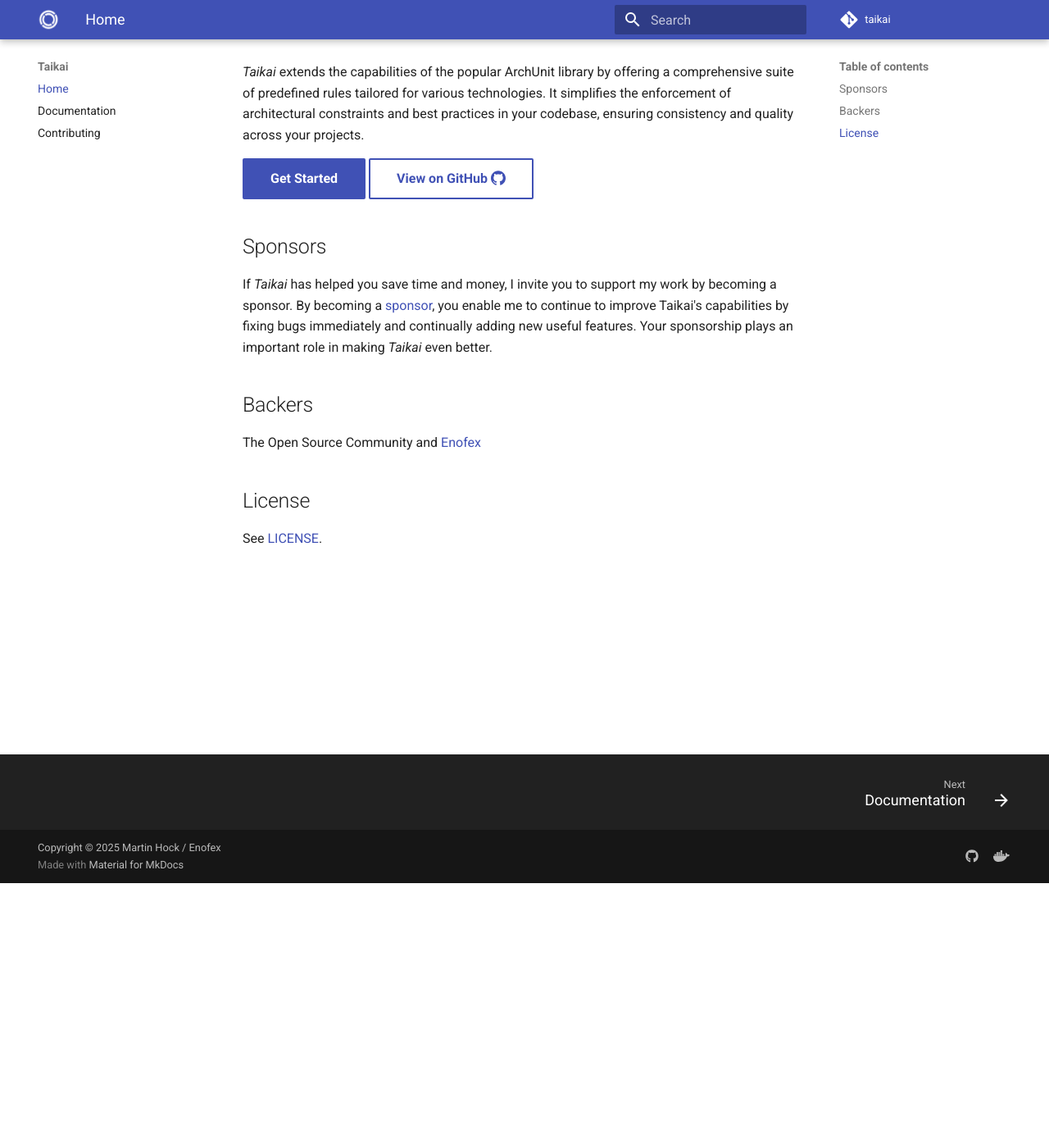
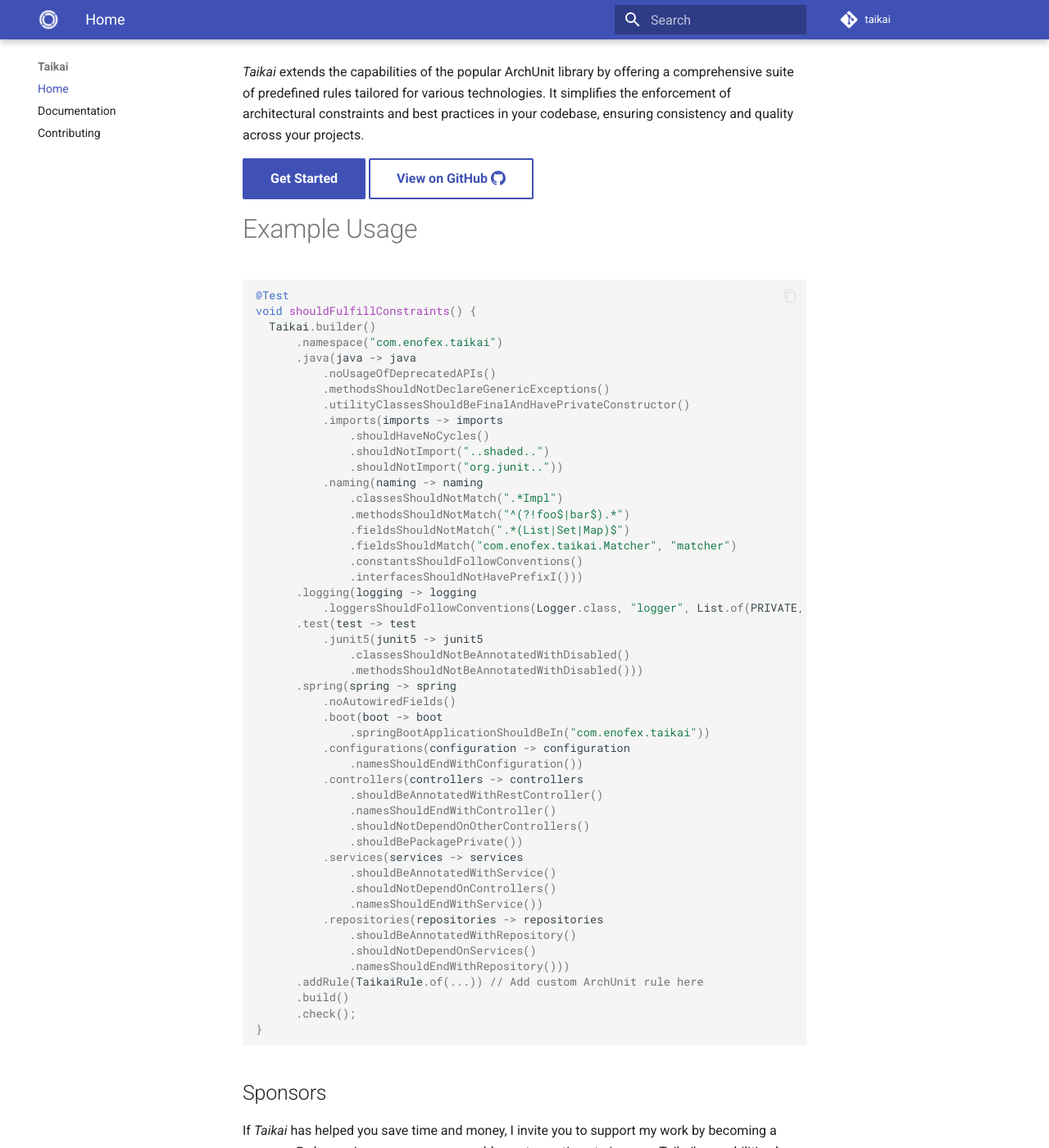
Before and after one commit to enofex/taikai, an MkDocs documentation site: the page built from docs/index.md, in a window 1280 px wide and 1400 px high, scrolled down 323 px. Shown: the whole window at 82% size. Built offline with MkDocs 1.6.1 and Material for MkDocs 9.7.7, drawn with Linux system fonts in a browser that asks for light colours; comment, search, counter and statistics services are not loaded.

Commit message:
Add example to docs

````diff
--- a/docs/index.md
+++ b/docs/index.md
@@ -6,6 +6,59 @@
 
 [Get Started](./documentation){ .md-button .md-button--primary }
 [View on GitHub :simple-github:](https://github.com/enofex/taikai){ .md-button }
+
+# Example Usage
+
+```java
+@Test
+void shouldFulfillConstraints() {
+  Taikai.builder()
+      .namespace("com.enofex.taikai")
+      .java(java -> java
+          .noUsageOfDeprecatedAPIs()
+          .methodsShouldNotDeclareGenericExceptions()
+          .utilityClassesShouldBeFinalAndHavePrivateConstructor()
+          .imports(imports -> imports
+              .shouldHaveNoCycles()
+              .shouldNotImport("..shaded..")
+              .shouldNotImport("org.junit.."))
+          .naming(naming -> naming
+              .classesShouldNotMatch(".*Impl")
+              .methodsShouldNotMatch("^(?!foo$|bar$).*")
+              .fieldsShouldNotMatch(".*(List|Set|Map)$")
+              .fieldsShouldMatch("com.enofex.taikai.Matcher", "matcher")
+              .constantsShouldFollowConventions()
+              .interfacesShouldNotHavePrefixI()))
+      .logging(logging -> logging
+          .loggersShouldFollowConventions(Logger.class, "logger", List.of(PRIVATE, FINAL)))
+      .test(test -> test
+          .junit5(junit5 -> junit5
+              .classesShouldNotBeAnnotatedWithDisabled()
+              .methodsShouldNotBeAnnotatedWithDisabled()))
+      .spring(spring -> spring
+          .noAutowiredFields()
+          .boot(boot -> boot
+              .springBootApplicationShouldBeIn("com.enofex.taikai"))
+          .configurations(configuration -> configuration
+              .namesShouldEndWithConfiguration())
+          .controllers(controllers -> controllers
+              .shouldBeAnnotatedWithRestController()
+              .namesShouldEndWithController()
+              .shouldNotDependOnOtherControllers()
+              .shouldBePackagePrivate())
+          .services(services -> services
+              .shouldBeAnnotatedWithService()
+              .shouldNotDependOnControllers()
+              .namesShouldEndWithService())
+          .repositories(repositories -> repositories
+              .shouldBeAnnotatedWithRepository()
+              .shouldNotDependOnServices()
+              .namesShouldEndWithRepository()))
+      .addRule(TaikaiRule.of(...)) // Add custom ArchUnit rule here
+      .build()
+      .check();
+}
+```
 
 ## Sponsors
 
````
